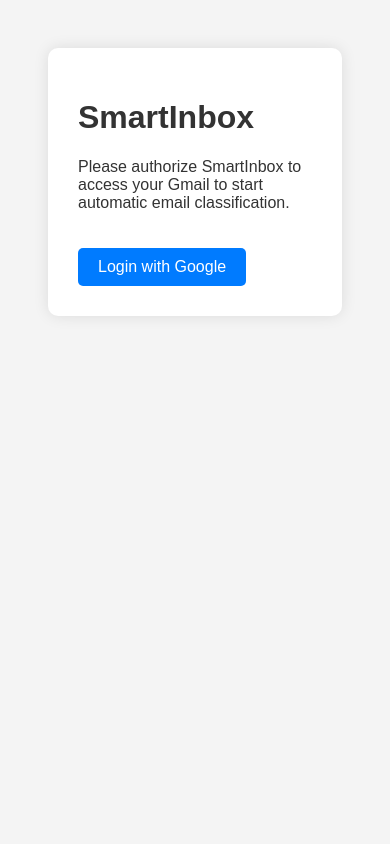
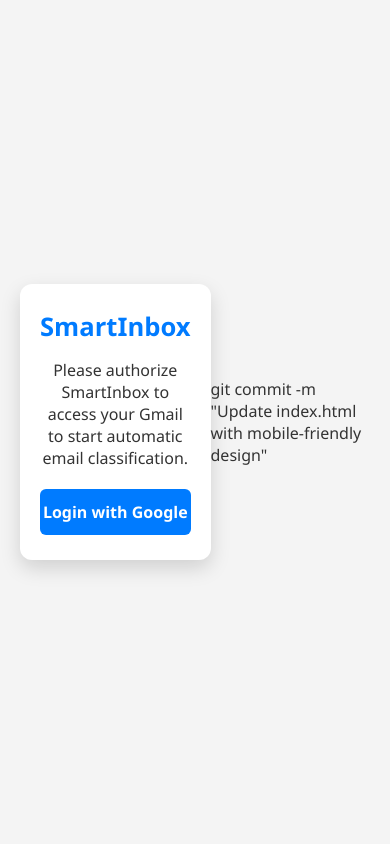
Before and after one commit to paragtech97/Smart_Inbox, a Flask app: page / in a window 390 px wide. Run offline with Flask 3, Linux system fonts and the light colour scheme.

Commit message:
Update index.html with mobile-friendly design

```diff
--- a/templates/index.html
+++ b/templates/index.html
@@ -3,32 +3,91 @@
 <head>
     <meta charset="UTF-8">
     <title>SmartInbox</title>
+    <meta name="viewport" content="width=device-width, initial-scale=1.0">
     <style>
+        /* Reset and basic styling */
+        * {
+            box-sizing: border-box;
+            margin: 0;
+            padding: 0;
+        }
+
         body {
-            font-family: Arial, sans-serif;
-            padding: 40px;
+            font-family: 'Segoe UI', Tahoma, Geneva, Verdana, sans-serif;
             background-color: #f4f4f4;
             color: #333;
+            display: flex;
+            justify-content: center;
+            align-items: center;
+            min-height: 100vh;
+            padding: 20px;
         }
+
         .container {
-            max-width: 600px;
-            margin: auto;
+            width: 100%;
+            max-width: 500px;
             background: #fff;
-            padding: 30px;
-            border-radius: 10px;
-            box-shadow: 0 0 15px rgba(0,0,0,0.1);
+            padding: 30px 25px;
+            border-radius: 12px;
+            box-shadow: 0 8px 20px rgba(0,0,0,0.15);
+            text-align: center;
         }
+
+        h1 {
+            font-size: 2rem;
+            margin-bottom: 15px;
+            color: #007bff;
+        }
+
+        p {
+            font-size: 1rem;
+            margin-bottom: 20px;
+        }
+
         a.button {
             display: inline-block;
-            margin-top: 20px;
-            padding: 10px 20px;
+            padding: 12px 25px;
             background: #007bff;
             color: #fff;
             text-decoration: none;
-            border-radius: 5px;
+            font-weight: bold;
+            border-radius: 6px;
+            transition: all 0.2s ease-in-out;
         }
+
         a.button:hover {
             background: #0056b3;
+            transform: translateY(-2px);
+        }
+
+        .info {
+            font-size: 0.9rem;
+            color: #666;
+            margin-top: 15px;
+        }
+
+        .status {
+            margin-top: 10px;
+            padding: 8px 12px;
+            background: #e9f0ff;
+            color: #0056b3;
+            border-radius: 5px;
+            display: inline-block;
+            font-size: 0.9rem;
+        }
+
+        /* Mobile tweaks */
+        @media (max-width: 480px) {
+            h1 {
+                font-size: 1.6rem;
+            }
+            .container {
+                padding: 25px 20px;
+            }
+            a.button {
+                width: 100%;
+                padding: 12px 0;
+            }
         }
     </style>
 </head>
@@ -38,12 +97,42 @@
 
         {% if authed %}
             <p>Welcome! You are authorized with Google.</p>
-            <p>Your emails will be classified automatically every few minutes.</p>
+            <p>Your emails will be classified automatically in the background.</p>
             <a class="button" href="{{ url_for('logout') }}">Logout</a>
+
+            <div class="status" id="last-classified">Checking status...</div>
+            <div class="info">Page will automatically refresh the status every 30 seconds.</div>
+
         {% else %}
             <p>Please authorize SmartInbox to access your Gmail to start automatic email classification.</p>
             <a class="button" href="{{ url_for('authorize') }}">Login with Google</a>
         {% endif %}
     </div>
+
+    {% if authed %}
+    <script>
+        async function fetchStatus() {
+            try {
+                // Request last classification time from the server
+                const res = await fetch('/last-classified');
+                if (res.ok) {
+                    const data = await res.json();
+                    document.getElementById('last-classified').textContent =
+                        data.last_classified
+                        ? `Last classified at: ${new Date(data.last_classified).toLocaleString()}`
+                        : 'Classification has not run yet.';
+                } else {
+                    document.getElementById('last-classified').textContent = 'Could not fetch status';
+                }
+            } catch (err) {
+                document.getElementById('last-classified').textContent = 'Error fetching status';
+            }
+        }
+
+        fetchStatus();
+        setInterval(fetchStatus, 30000); // update every 30 seconds
+    </script>
+    {% endif %}
 </body>
 </html>
+git commit -m "Update index.html with mobile-friendly design"
```
